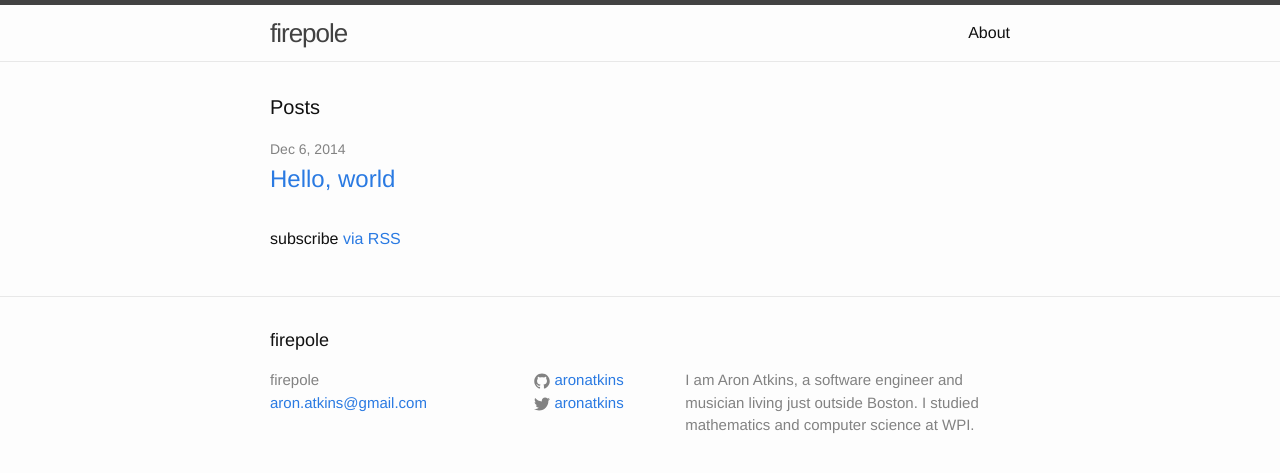
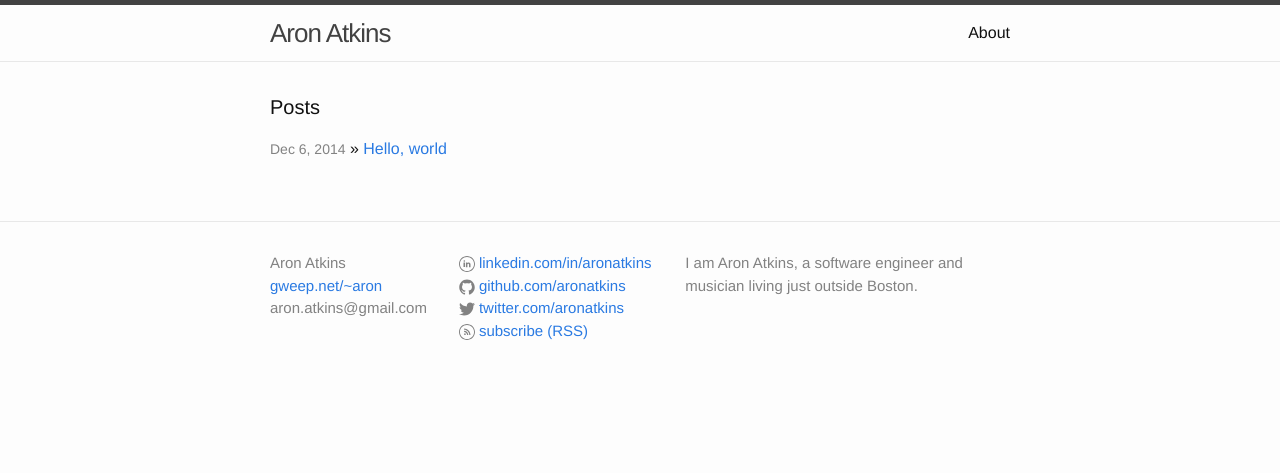
Before and after one commit to aronatkins/aronatkins.github.io, a Jekyll site: the page built from index.html, in a window 1280 px wide. Shown: the top 473 px of the page. Built offline with Jekyll 4.4.1, drawn with Linux system fonts in a browser that asks for light colours.

Commit message:
layout tweaks; explode some config into the footer; linkedin and rss in footer.

```diff
--- a/_config.yml
+++ b/_config.yml
@@ -1,13 +1,11 @@
 # Site settings
-title: firepole
+title: "Aron Atkins"
 email: aron.atkins@gmail.com
 description: > # this means to ignore newlines until "baseurl:"
   I am Aron Atkins, a software engineer and musician living just outside
-  Boston. I studied mathematics and computer science at WPI.
+  Boston.
 baseurl: "" # the subpath of your site, e.g. /blog/
 url: "http://aronatkins.github.io" # the base hostname & protocol for your site
-twitter_username: aronatkins
-github_username:  aronatkins
 
 # Build settings
 markdown: kramdown
--- a/_includes/footer.html
+++ b/_includes/footer.html
@@ -2,46 +2,75 @@
 
   <div class="wrapper">
 
-    <h2 class="footer-heading">{{ site.title }}</h2>
-
     <div class="footer-col-wrapper">
       <div class="footer-col  footer-col-1">
         <ul class="contact-list">
-          <li>{{ site.title }}</li>
-          <li><a href="mailto:{{ site.email }}">{{ site.email }}</a></li>
+          <li>Aron Atkins</li>
+          <li><a href="http://gweep.net/~aron/">gweep.net/~aron</a></li>
+          <li>{{ site.email }}</li>
         </ul>
       </div>
 
       <div class="footer-col  footer-col-2">
         <ul class="social-media-list">
-          {% if site.github_username %}
           <li>
-            <a href="https://github.com/{{ site.github_username }}">
+            <a href="http://linkedin.com/in/aronatkins/">
+              <span class="icon icon--linkedin">
+                <!-- from: https://github.com/neilorangepeel/Free-Social-Icons -->
+                <svg width="50px" height="50px" viewBox="0 0 50 50" version="1.1" xmlns="http://www.w3.org/2000/svg" xmlns:xlink="http://www.w3.org/1999/xlink" xmlns:sketch="http://www.bohemiancoding.com/sketch/ns">
+                  <title>LinkedIn</title>
+                  <description>Created with Sketch (http://www.bohemiancoding.com/sketch)</description>
+                  <defs></defs>
+                  <g id="Page-1" stroke="none" stroke-width="1" fill="none" fill-rule="evenodd" sketch:type="MSPage">
+                    <g id="LinkedIn" sketch:type="MSArtboardGroup" fill="#000000">
+                      <path d="M25,50 C38.8071194,50 50,38.8071194 50,25 C50,11.1928806 38.8071194,0 25,0 C11.1928806,0 0,11.1928806 0,25 C0,38.8071194 11.1928806,50 25,50 Z M25,47 C37.1502651,47 47,37.1502651 47,25 C47,12.8497349 37.1502651,3 25,3 C12.8497349,3 3,12.8497349 3,25 C3,37.1502651 12.8497349,47 25,47 Z M14,20.1180479 L14,34.6581834 L18.7100851,34.6581834 L18.7100851,20.1180479 L14,20.1180479 Z M16.6646962,13 C15.0534058,13 14,14.0858611 14,15.5115122 C14,16.9076331 15.0222711,18.0247614 16.6035556,18.0247614 L16.6336556,18.0247614 C18.2759867,18.0247614 19.2988222,16.9076331 19.2988222,15.5115122 C19.2682519,14.0858611 18.2759867,13 16.6646962,13 Z M30.5769213,20.1180479 C28.076176,20.1180479 26.9565501,21.5293199 26.3314108,22.5193527 L26.3314108,20.4598644 L21.6207614,20.4598644 C21.6828427,21.8242356 21.6207614,35 21.6207614,35 L26.3314108,35 L26.3314108,26.8795887 C26.3314108,26.445032 26.3619812,26.0115368 26.4865199,25.7004084 C26.826932,24.83226 27.6020069,23.9334233 28.9032674,23.9334233 C30.6083381,23.9334233 31.2899149,25.2667202 31.2899149,27.2206333 L31.2899149,34.999614 L35.9998119,34.999614 L36,26.6627446 C36,22.1966439 33.6763743,20.1180479 30.5769213,20.1180479 Z M30.5769213,20.1180479" id="Oval-1" sketch:type="MSShapeGroup"></path>
+                    </g>
+                  </g>
+                </svg>
+                </span>
+              <span class="username">linkedin.com/in/aronatkins</span>
+            </a>
+          </li>
+          <li>
+            <a href="https://github.com/aronatkins">
               <span class="icon  icon--github">
                 <svg viewBox="0 0 16 16">
                   <path fill="#828282" d="M7.999,0.431c-4.285,0-7.76,3.474-7.76,7.761 c0,3.428,2.223,6.337,5.307,7.363c0.388,0.071,0.53-0.168,0.53-0.374c0-0.184-0.007-0.672-0.01-1.32 c-2.159,0.469-2.614-1.04-2.614-1.04c-0.353-0.896-0.862-1.135-0.862-1.135c-0.705-0.481,0.053-0.472,0.053-0.472 c0.779,0.055,1.189,0.8,1.189,0.8c0.692,1.186,1.816,0.843,2.258,0.645c0.071-0.502,0.271-0.843,0.493-1.037 C4.86,11.425,3.049,10.76,3.049,7.786c0-0.847,0.302-1.54,0.799-2.082C3.768,5.507,3.501,4.718,3.924,3.65 c0,0,0.652-0.209,2.134,0.796C6.677,4.273,7.34,4.187,8,4.184c0.659,0.003,1.323,0.089,1.943,0.261 c1.482-1.004,2.132-0.796,2.132-0.796c0.423,1.068,0.157,1.857,0.077,2.054c0.497,0.542,0.798,1.235,0.798,2.082 c0,2.981-1.814,3.637-3.543,3.829c0.279,0.24,0.527,0.713,0.527,1.437c0,1.037-0.01,1.874-0.01,2.129 c0,0.208,0.14,0.449,0.534,0.373c3.081-1.028,5.302-3.935,5.302-7.362C15.76,3.906,12.285,0.431,7.999,0.431z"/>
                 </svg>
               </span>
-
-              <span class="username">{{ site.github_username }}</span>
+              <span class="username">github.com/aronatkins</span>
             </a>
           </li>
-          {% endif %}
 
-          {% if site.twitter_username %}
           <li>
-            <a href="https://twitter.com/{{ site.twitter_username }}">
+            <a href="https://twitter.com/aronatkins">
               <span class="icon  icon--twitter">
                 <svg viewBox="0 0 16 16">
                   <path fill="#828282" d="M15.969,3.058c-0.586,0.26-1.217,0.436-1.878,0.515c0.675-0.405,1.194-1.045,1.438-1.809
                   c-0.632,0.375-1.332,0.647-2.076,0.793c-0.596-0.636-1.446-1.033-2.387-1.033c-1.806,0-3.27,1.464-3.27,3.27 c0,0.256,0.029,0.506,0.085,0.745C5.163,5.404,2.753,4.102,1.14,2.124C0.859,2.607,0.698,3.168,0.698,3.767 c0,1.134,0.577,2.135,1.455,2.722C1.616,6.472,1.112,6.325,0.671,6.08c0,0.014,0,0.027,0,0.041c0,1.584,1.127,2.906,2.623,3.206 C3.02,9.402,2.731,9.442,2.433,9.442c-0.211,0-0.416-0.021-0.615-0.059c0.416,1.299,1.624,2.245,3.055,2.271 c-1.119,0.877-2.529,1.4-4.061,1.4c-0.264,0-0.524-0.015-0.78-0.046c1.447,0.928,3.166,1.469,5.013,1.469 c6.015,0,9.304-4.983,9.304-9.304c0-0.142-0.003-0.283-0.009-0.423C14.976,4.29,15.531,3.714,15.969,3.058z"/>
                 </svg>
               </span>
-
-              <span class="username">{{ site.twitter_username }}</span>
+              <span class="username">twitter.com/aronatkins</span>
             </a>
           </li>
-          {% endif %}
+
+          <li>
+            <a href="/feed.xml">
+              <span class="icon  icon--rss">
+                <!-- from: https://github.com/neilorangepeel/Free-Social-Icons -->
+                <svg width="50px" height="50px" viewBox="0 0 50 50" version="1.1" xmlns="http://www.w3.org/2000/svg" xmlns:xlink="http://www.w3.org/1999/xlink" xmlns:sketch="http://www.bohemiancoding.com/sketch/ns">
+                  <title>RSS</title>
+                  <description>Created with Sketch (http://www.bohemiancoding.com/sketch)</description>
+                  <defs></defs>
+                  <g id="Page-1" stroke="none" stroke-width="1" fill="none" fill-rule="evenodd" sketch:type="MSPage">
+                    <g id="RSS" sketch:type="MSArtboardGroup" fill="#000000">
+                      <path d="M50,25 C50,11.1928806 38.8071194,0 25,0 C11.1928806,0 0,11.1928806 0,25 C0,38.8071194 11.1928806,50 25,50 C38.8071194,50 50,38.8071194 50,25 Z M47,25 C47,12.8497349 37.1502651,3 25,3 C12.8497349,3 3,12.8497349 3,25 C3,37.1502651 12.8497349,47 25,47 C37.1502651,47 47,37.1502651 47,25 Z M15.9310647,31.9383671 C15.9310647,33.4789156 17.124854,34.722384 18.5941945,34.722384 C20.0692323,34.722384 21.2608163,33.4789799 21.2608775,31.9383671 C21.2608775,30.4059173 20.0692936,29.1484369 18.5941945,29.1484369 C17.124854,29.1484369 15.9310647,30.4059173 15.9310647,31.9383671 Z M15.9310647,24.8801766 C18.4283003,24.8801766 20.7764883,25.9045951 22.5442915,27.7604778 C24.3102568,29.6124397 25.2845487,32.0872928 25.2845487,34.7164707 L29.1366284,34.7164064 C29.1366284,27.0736971 23.2104415,20.8569335 15.9310647,20.8569335 L15.9310647,24.8801766 Z M15.9310647,17.7475554 C24.8358746,17.7475554 32.0848048,25.3602482 32.0848048,34.7142853 L35.9310647,34.7144139 C35.9310647,23.1426889 26.9580715,13.722384 15.9310647,13.722384 L15.9310647,17.7475554 Z M15.9310647,17.7475554" id="Oval-1" sketch:type="MSShapeGroup"></path>
+                    </g>
+                  </g>
+                </svg>
+                <span class="username">subscribe (RSS)</span>
+            </a>
+            </li>
         </ul>
       </div>
 
--- a/_sass/_layout.scss
+++ b/_sass/_layout.scss
@@ -121,13 +121,13 @@
 }
 
 .footer-col-1 {
-    width: -webkit-calc(35% - (#{$spacing-unit} / 2));
-    width:         calc(35% - (#{$spacing-unit} / 2));
+    width: -webkit-calc(25% - (#{$spacing-unit} / 2));
+    width:         calc(25% - (#{$spacing-unit} / 2));
 }
 
 .footer-col-2 {
-    width: -webkit-calc(20% - (#{$spacing-unit} / 2));
-    width:         calc(20% - (#{$spacing-unit} / 2));
+    width: -webkit-calc(30% - (#{$spacing-unit} / 2));
+    width:         calc(30% - (#{$spacing-unit} / 2));
 }
 
 .footer-col-3 {
@@ -184,8 +184,6 @@
 }
 
 .post-link {
-    display: block;
-    font-size: 24px;
 }
 
 
--- a/index.html
+++ b/index.html
@@ -10,14 +10,10 @@ layout: default
     {% for post in site.posts %}
       <li>
         <span class="post-meta">{{ post.date | date: "%b %-d, %Y" }}</span>
-
-        <h2>
-          <a class="post-link" href="{{ post.url | prepend: site.baseurl }}">{{ post.title }}</a>
-        </h2>
+        &raquo;
+        <a class="post-link" href="{{ post.url | prepend: site.baseurl }}">{{ post.title }}</a>
       </li>
     {% endfor %}
   </ul>
 
-  <p class="rss-subscribe">subscribe <a href="{{ "/feed.xml" | prepend: site.baseurl }}">via RSS</a></p>
-
 </div>
```
Also changed, not shown: about.md (line endings or trailing spaces).
